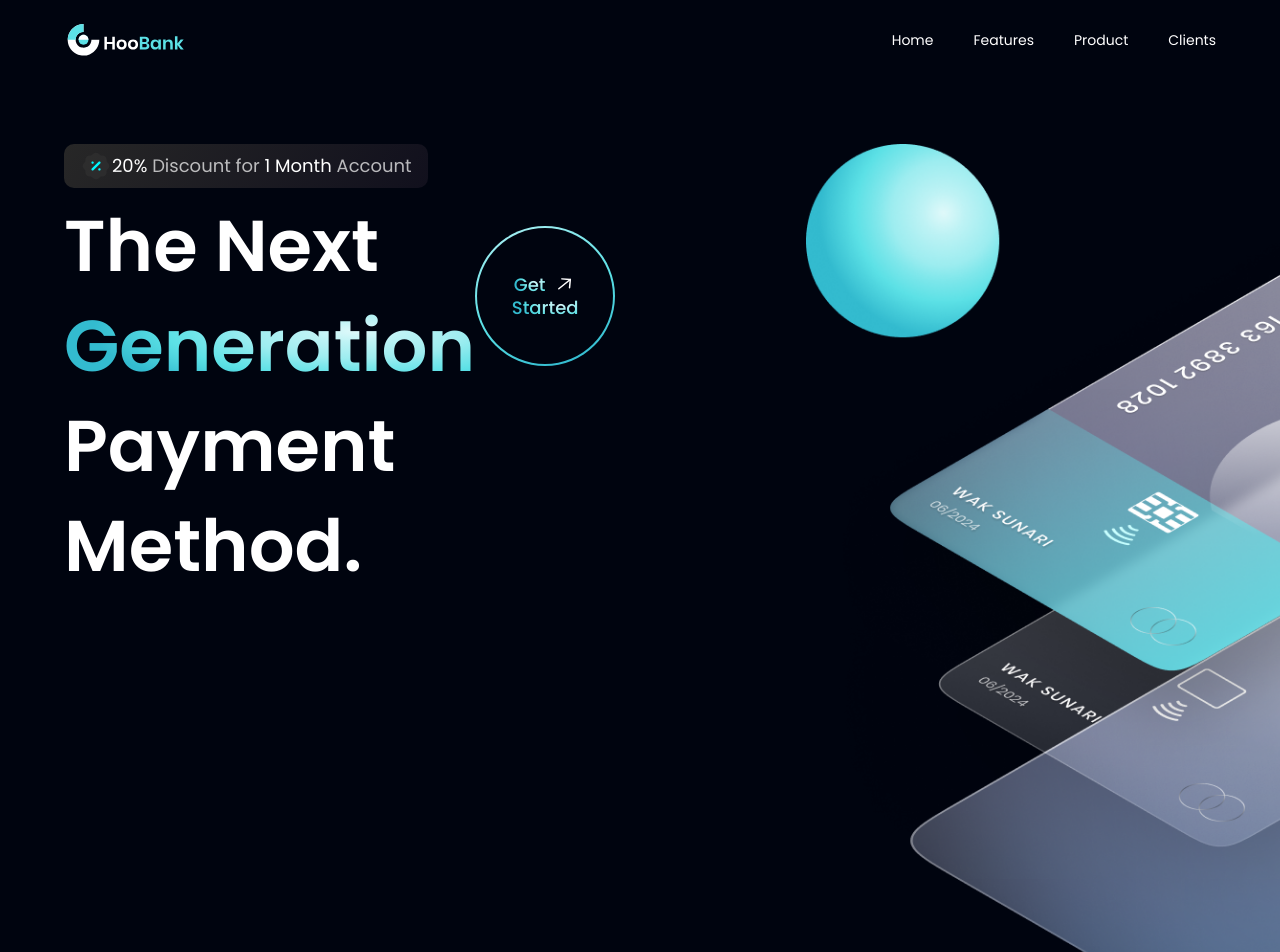
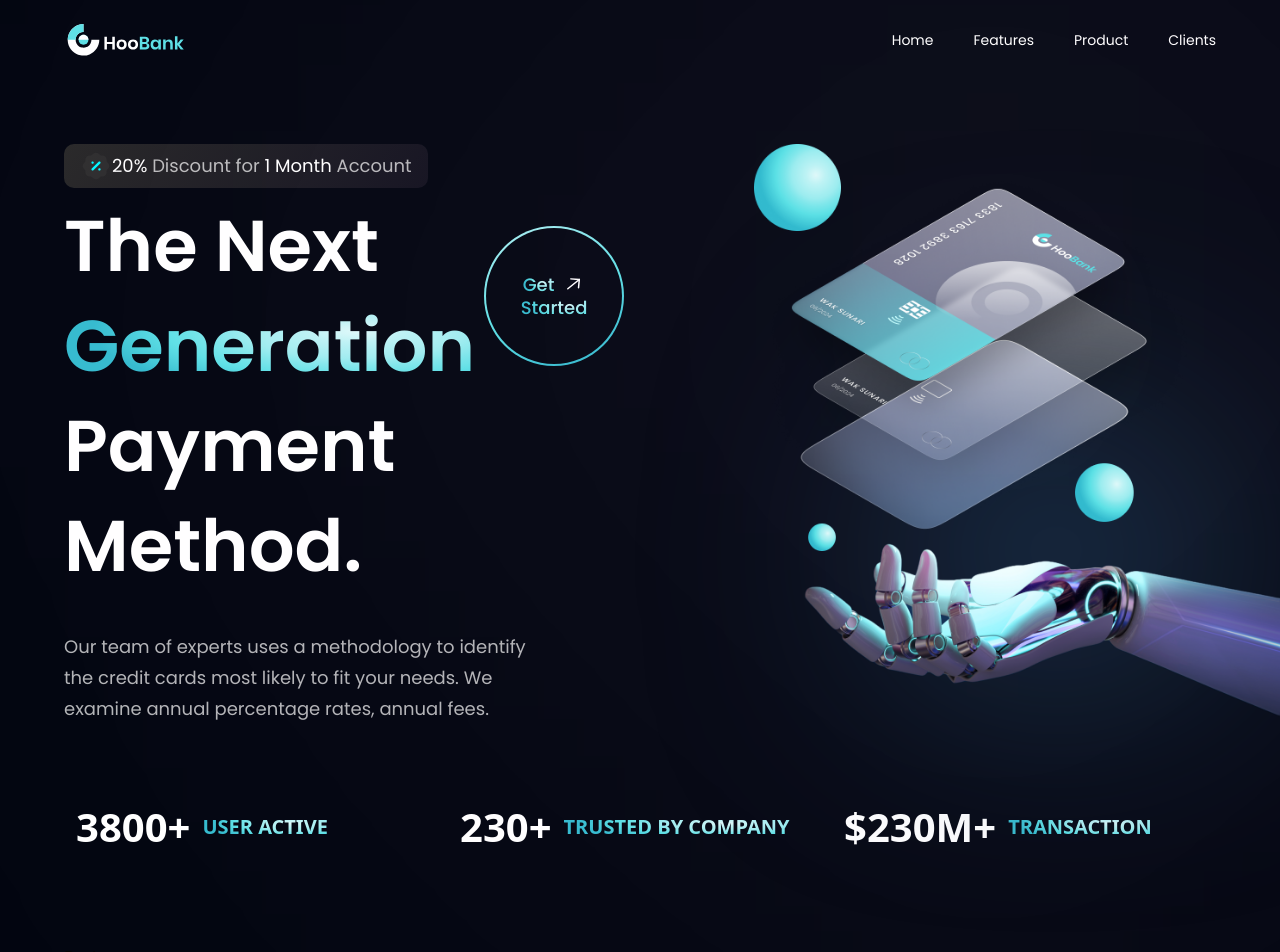
Before and after one commit to gabrowser/Hoo-Bank, a React (Vite) app: page / in a window 1280 px wide. Shown: the top 952 px of the page. Built offline with nearby package versions, Linux system fonts and the light colour scheme.

Commit message:
Stats section

```diff
--- a/src/components/Hero.jsx
+++ b/src/components/Hero.jsx
@@ -27,11 +27,17 @@
             Payment Method.
          </h1>
          <p className={`${styles.paragraph} max-w-[470px] mt-5`}>Our team of experts uses a methodology to identify the credit cards most likely to fit your needs. We examine annual percentage rates, annual fees.</p>
+      </div>
 
+      <div className={`flex-1 flex ${styles.flexCenter} md:my-0 my-10 relative`}>
+         <img src={robot} alt="billing" className="w-[100%] h-[100%] relative z-[5]" />
+         <div className="absolute z-[0] w-[40%] h-[35%] top-0 pink__gradient" />
+         <div className="absolute z-[1] w-[80%] h-[80%] rounded-full bottom-40 white__gradient" />
+         <div className="absolute z-[0] w-[50%] h-[50%] right-20 bottom-20 blue__gradient" />
       </div>
-         <img src={robot} alt="billing" className="" />
-      <div>
 
+      <div className={`ss:hidden ${styles.flexCenter}`}>
+         <GetStarted/>
       </div>
    </section>
 )
--- a/src/components/Stats.jsx
+++ b/src/components/Stats.jsx
@@ -1,9 +1,15 @@
-import React from 'react'
+import {stats} from '../constants'
+import styles from '../style'
 
-const Stats = () => {
-  return (
-    <div>Stats</div>
-  )
-}
+const Stats = () => (
+    <section className={`${styles.flexCenter} flex-row flex-wrap sm:mb-20 mb-6`}>
+      {stats.map((stat) => (
+        <div key={stat.id} className={`flex-1 flex justify-start items-center flex-row m-3`}>
+          <h4 className="font-popins font-semibold text-[30px] xs:text-[40px] leading-[43px] xs:leading-[53px] text-white">{stat.value}</h4>
+          <p className="font-popins font-semibold text-[15px] xs:text-[20px] leading-[21px] xs:leading-[26px] text-gradient uppercase ml-3">{stat.title}</p>
+        </div>
+      ))}
+    </section>
+)
 
 export default Stats
```
